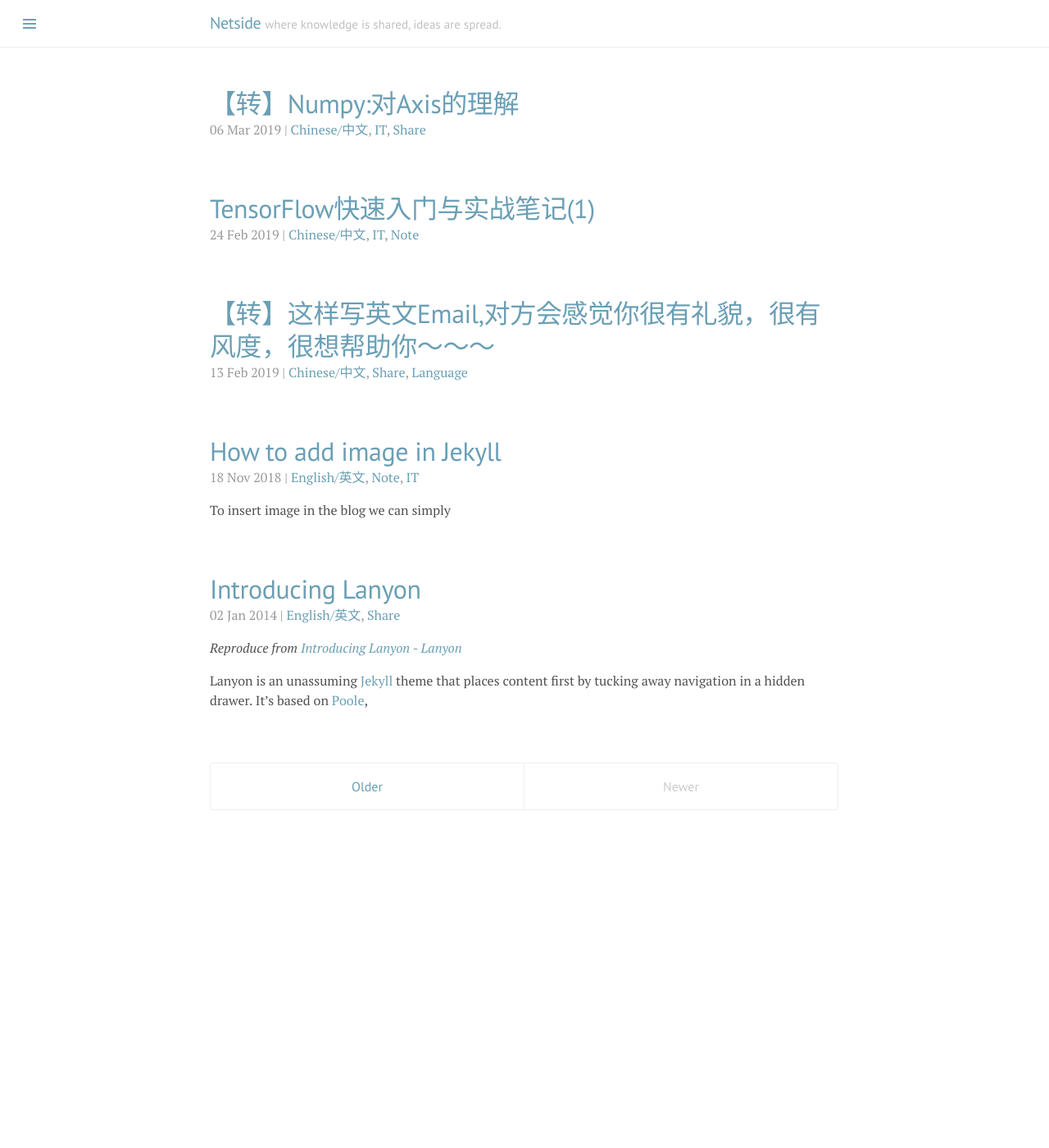
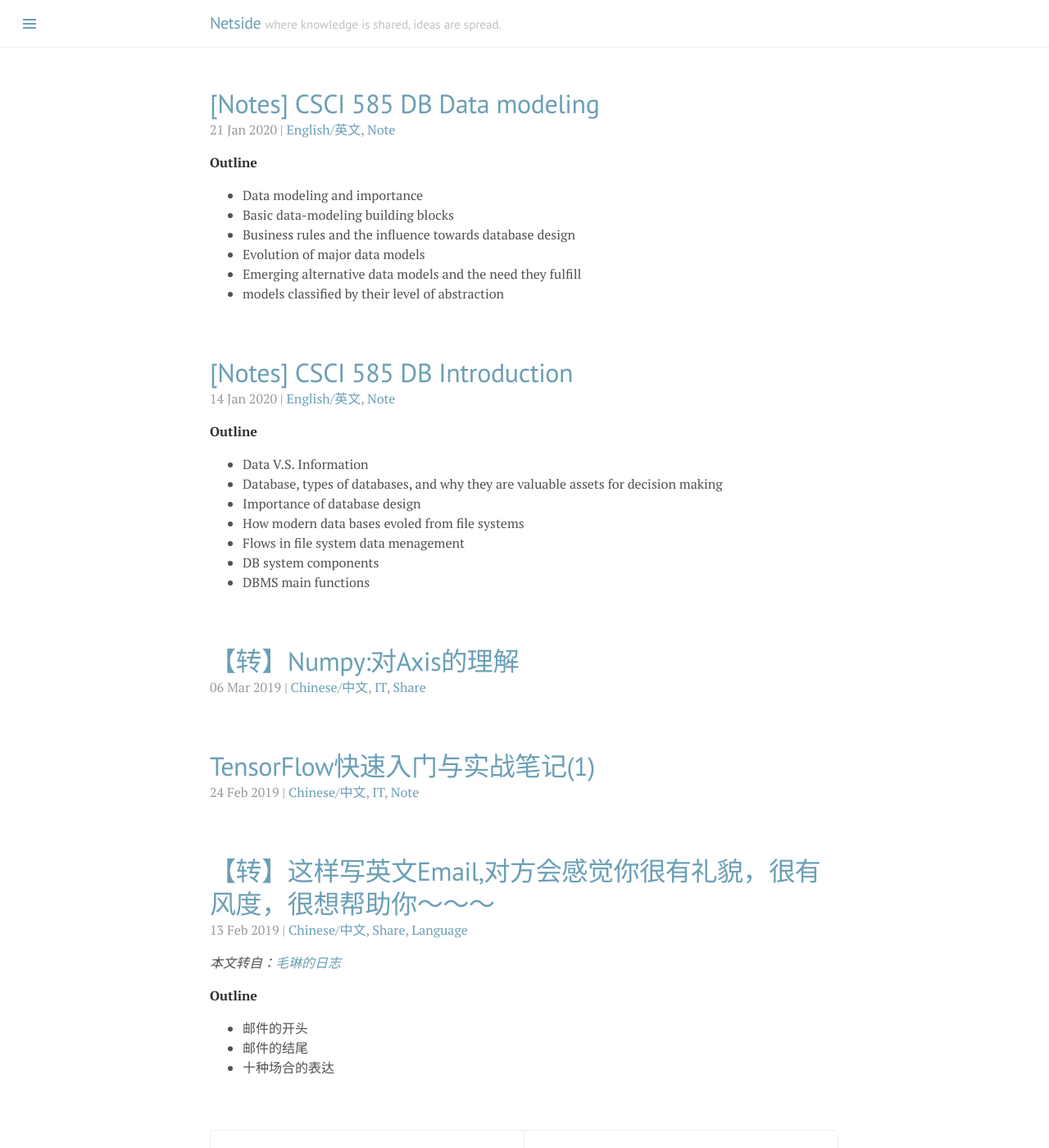
Before and after one commit to SuperElephant/blog_jekyll, a Jekyll site: the page built from index.html, in a window 1280 px wide and 1400 px high. Shown: the whole window at 82% size. Built offline with Jekyll 4.4.1, drawn with Linux system fonts in a browser that asks for light colours; the list of posts is cut into pages by our own code; part of the change alters nothing that is shown.

Commit message:
add two notes, fix homepage turning

```diff
--- a/_posts/2019-02-13-polite-English-email.md
+++ b/_posts/2019-02-13-polite-English-email.md
@@ -2,10 +2,17 @@
 layout: post
 title: "【转】这样写英文Email,对方会感觉你很有礼貌，很有风度，很想帮助你～～～"
 tags: [chn, share, language]
-excerpt_separator: ##
+excerpt_separator: ---
 ---
 
 *本文转自：[毛琳的日志](http://blog.renren.com/blog/373324548/744666903)*
+
+**Outline**
+- 邮件的开头
+- 邮件的结尾
+- 十种场合的表达
+
+---
 
 需要写的英文邮件多了，就觉得很吃力，尤其是当需要经常写给同一个人时。希望邮件的开头、结尾、
 一些客套的话能有不同的表达~~
--- /dev/null
+++ b/_posts/2020-01-14-585_note_1_introduction.md
@@ -0,0 +1,165 @@
+---
+layout: post
+title: "[Notes] CSCI 585 DB Introduction"
+tags: [eng, note]
+excerpt_separator: ---
+---
+
+**Outline**
+- Data V.S. Information
+- Database, types of databases, and why they are valuable assets for decision making
+- Importance of database design
+- How modern data bases evoled from file systems
+- Flows in file system data menagement
+- DB system components
+- DBMS main functions
+
+---
+
+## Data V.S. Information
+
+### Data
+- Row facets: Not yet been processed to reveal the meaning
+- Building blocks of infromation
+- Data management: Generation, storage, and retrieval of data
+
+### Information
+- Produced by processing data
+- Reveal the meaning of data
+- Enable Knowledge creation
+- Should be accurate, relevant, and timely to enable good decision making
+
+
+## Database
+- Shared, integrated computer structure that stores a collection of
+  - End-user data - Raw facts of interest to end user
+  - **Metadata:** Data about data, which the end-user data are integrated and managed (describe data characteristics and relationships)
+
+### Database management system (DBMS)
+  - Collection of programs
+  - Manages the database structure
+  - Controls access to data stored in the database
+  - Intermediary between the user and the database
+  - Enables data to be shared
+  - Presents the end user with an integrated view of the data
+  - Receives and translate application requests in to operations required to fulfill the requests
+  - Hide database's internal complexity from the application progeams and users
+
+![DBMS](/assets/img/Screen&#32;Shot&#32;2020-02-02&#32;at&#32;22.25.49.png)
+
+#### Advantage
+- Better data integration and less data inconsistency
+  - **Data inconsistency:** Different versions of the same data appear in different places
+- Increased end-user productivity
+- Imporoved:
+  - Data sharing
+  - Data security
+  - Data access
+  - Decision making
+    - **Data quality:** Promoting accuracy, validity, and timeliness of data
+
+
+### Types of Database
+
+#### Based on user count
+- **Single-uer database:** Supports one user at a time
+  - **Desktop database:** Runs on PC
+- **Multiuser database:** Supports multiple users at the same time
+  - **Workgroup databases:** Supports a small number of users or a specific department
+  - **Enterprise data bases:** Supports many user across many departments
+
+#### Based on location
+- **Centralized database:** Data is located at a single site
+- **Distributed database:** Data is distributed across different sites
+- **Cloud database:** Created and maintained using cloud data services that provide defined performance measures for the database (it is distributed but with one more part involve, i.e. some companies run massive data center)
+
+#### Based on content
+- **General-purpose databases:** Contains a wide variety of data used in multiple disciplines
+- **Discipline-specific databases:** Contains data focused on specific subject areas
+
+#### Based on data currency (write/read)
+- **Operational database:** Designed to supprot a company's day-tp day operations
+- **Analytical database:** Store historical data and business metrics used exclusively for tactical of strategic decision making
+  - **Data warehouse**: Store data in a formate optimized for decision support
+- **online analytical processing (OLAP):** Enable retrieving, processing, and modeling data from the data warehouse
+- **Business intelligence:** Capture and processes business data to generate information that support decision making
+
+#### Based ib tge structure on of contained data
+- **Unstructured data:** It exists in their original state
+- **Structured data:** It results from formatting; Structure is applied based on type of processing to be performed
+- **Semistructured data:** Processed to some extent
+- **Extensible Markup Language (XML):** Represents dat elements in textual format
+- **JSON:** Much better then XML
+
+## Evolution of File System Data Processing
+- **Manual File Systems:** Accomplished through a system of file folders and filing cabinets
+- **Computerized File Systems:** Data processing specialist: Created a computer-based system that would track data and produce required reports
+- **File System Redux:** End-User Productivity Tools: Includes spreadsheet programs such as MS Excel
+
+### Basic File Terminology
+- **Data**: Raw facts, such as phon number, birth dates... Data have little meaning unless they have been organized in some logical manner.
+- **Field**: A Character of group of characters that has a specific meaning. A field is used to define and store data.
+- **Record**: A logically connected set of one or more fields that describes a person, place, of thing. e.g., the fields that constitute a record for a customer might consist of the name, address, phone etc.
+- **File**: A collection of related records.
+
+### Problems with File System Data Processing
+- Lengthy development times
+- Difficulty of getting quick answers
+- Complex system administration
+- Lack of security and limited data sharing
+- Extensive programming
+- **Structural dependence**: Access to a file is dependent on its own structure. All file system programs are modified to conform to a new file structure
+- **Structural independence**: File structure is changed with out affecting the application's ability to access the data
+- Data dependence: data access changes when data storage characteristics change
+- Data independence: Data storage characteristics is changed without affecting the program's ability to access the data
+- Practical significance of data dependence is difference between logical and physical format
+
+## Data Redundancy
+- Unnecessarily storing same data at different places
+- **Island of information**: Scattered data locations. Increases the probability of having different versions of the same data
+
+### Implications
+- Poor data security
+- Risk of data inconsistency
+- Increased likelihood of data-entry errors when complex entries are made in different files
+- **Data anomaly:** Develops when not all of the required changes in the redundant data are made successfully
+  - Update Anomalies
+  - Inserting Anomalies
+  - Deletion Anomalies
+
+
+## Database Systems
+- Logically related data sore in a single logical  data repository
+  - Physically distributed among multiple storage facilities
+  - DBMS eliminates most of file system's problems
+- Current generation DBMS software:
+  - Stores data structures, relationships between structures, and access paths
+  - Defines, stores, and manages all access path and components
+
+### DBMS Functions
+- Data dictionary management
+  - Data dictionary: Stores definitions of the data elements and their relationships
+- Data storage management
+  - Performance tuning: Ensures efficient performance of the database in terms of storage and access speed
+- Data transformation and presentation
+  - Transforms entered data to conform to required data structures
+- Security management
+- Enforces user security and data privacy
+- Multiuser access control
+  - Sophisticated algorithms ensure that multiple users can access the database concurrently without compromiseing its integrity
+- Backup and recovery management
+  - Enables recovery of the database after a failure
+- Data integrity management
+  - Minimize redundancy and maximizes consistency
+- Database access languages and application programming interfaces
+  - Query language: Let the user specify what must be done without having to specify how
+  - Structure Query Language (SQL) De facto query language and data access standard supported by the majority of DBMS vendors
+- Database communication interfaces
+  - Accept end-user requests via multiple, different network environment
+
+### Disadvantage of DS
+- Increased costs
+- Management complexity
+- Maintaining currency
+- Vendor dependence
+- Frequent upgrade/replacement cycles
--- /dev/null
+++ b/_posts/2020-01-21-585_note_2_data_model.md
@@ -0,0 +1,260 @@
+---
+layout: post
+title: "[Notes] CSCI 585 DB Data modeling"
+tags: [eng, note]
+excerpt_separator: ---
+---
+
+**Outline**
+- Data modeling and importance
+- Basic data-modeling building blocks
+- Business rules and the influence towards database design
+- Evolution of major data models
+- Emerging alternative data models and the need they fulfill
+- models classified by their level of abstraction
+
+---
+
+## Standard Database Concepts
+- **Schema**: Conceptual organization of the entire database as viewed by the database administrator
+- **Subschema**: Portion of the database seen by the application programs that produce the desired information from the data within the database
+- **Data manipulation language (DML)**: Environment in which data can be managed and is used to work with the data in the database
+- **Schema data definition language (DDL)**:Enables the database administrator to define the schema components
+- *SQL does both of DML and DDL*
+
+## Data Modeling and Data Models
+- **Data modeling**: Iterative and progressive process of creating a specific data model for a determined problem domain.
+- **Data models**: Simple representations of complex real-world data structures. Useful for supporting a specific problem domain
+- **Model**: Abstraction of a real-world object or event
+
+### Importance of Data Models
+- Are a communication tool
+- Give an overall view of the database
+- Organize data for various users
+- Are an abstraction for the creation of good database
+
+
+## Data Model Basic Building Blocks
+- **Entity**: Unique and distinct object used to collect and store data
+  - **Attribute**: Describes an association among entities
+- **Relationship**: Describes an association among entities
+  - **One-to-many (1:M)**
+  - **Many-to-Many (M:N or M:M)**
+  - **One-to-one (1:1)**
+- **Constraint**: Set of rules to ensure data integrity
+
+
+## Business Rules
+- Brief, precise, and unambiguous description of a policy, procedure, or principle
+- Enable defining the basic building blocks
+- Describe main and distinguishing characteristics
+
+### Sources of Business Rules
+- Company managers
+- Policy makers
+- Department managers
+- Written documentation
+- Direct interviews with end users
+
+### Reasons for Identifying and Documenting Business Rules
+- Help standardize company's view of data
+- Communications tool between users and sesigners
+- Allow designer to:
+  - Understand the nature, role, scope of data, and business processes
+  - Develop appropriate relationship participation rules and constraints
+  - Create an accurate data model
+
+### Translating Business Rules into Data Model Components
+- Nouns translate into entities
+- Verbs translate into relationship among entities
+- Relationship are bidirectional
+- Questions to identity the relationship type
+  - How many instances of B are related to one instance of A?
+  - How many instances of A are related to one instance of B?
+
+#### Naming Conventions
+- Entity names - Required to:
+  - Be descriptive of the objects in the business environment
+  - Use terminology that is familiar to the **users**
+- Attribute name - Required to be descriptive of the data represented by the attribute
+- Proper naminh:
+  - Facilitates communication between parties
+  - Promotes self-documentation
+
+
+## Evolution of major models
+
+### Hierarchical modeling
+
+At first, data was stored in individual files (transitioned from paper).
+The next improvement was a 'hierarchical DB model', where data was structured in the form of a tree [similar to a modern filesystem]. Data, in the form of nodes, are linked in a tree-like fashion. To traverse the tree, we need to know the underlying format ('class hierarchy, to make an analogy with classes and objects), and the actual path [eg. to relate A1 and D2, we need to traverse A1->B1->C3>D2]. (Notice, add or delete node may break the link, i.e., **structure dependent**)
+![Hierarchical modeling](/assets/img/hierModel.jpg)
+Hierarchies are good for '1:M' [tree], but not 'M:N' [graph or multiple inheritance].
+
+- Manage large amounts of data for complex manufacturing projects
+- Represented by a upside-down tree which contains segments
+  - **Segments**: Equivalent of a file system's record type
+- Depicts a set of one-to-many (1:M) relationships
+
+#### Advantages
+- Promotes data sharing
+- Parent/child relationship promptes conceptual simplicity and data integrity
+- Database security is provided and enforced by DBMS
+- Efficient with 1:M relationship
+
+#### Disadvantages
+- Requires knowledge of physical data storage characteristics
+- Navigational system requires knowledge of hierarchical path
+- Changes in structure require changes in all application programs
+- Implementation limitations
+- No data definition
+- Lack of standards
+
+
+### Network modeling
+A network model is better than a hierarchical one, because it can capture M:N [in addition to the above, another example is 'products and orders']. (structure dependence)
+![network modeling](/assets/img/Netw.jpg)
+
+- Represent complex data relationships
+- Improve database performance and impose a database standard
+- Depicts both one-to-many (1:M) and Many-to-many (M:N) relationship
+
+#### Advantage
+- Conceptual simplicity
+- Handles more relationship types
+- Data access is flexible
+- Data owner/member relationship promotes data integrity
+- Conformance to standards
+- Includes data definition language (DDL) and data manipulation language (DML)
+
+#### Disadvantage
+- System complexity limits efficiency
+- Navigational system yields complex implementation, application development, and management
+- Structural changes require changes in all application programs
+
+### The Relational Model
+- Produced an automatic transmission database that replaced standard transmission databases
+- Based on a relation
+  - **Relation** or **table**: Matrix composed of intersecting tuple and attribute
+    - **Tuple** : Rows
+    - **Attribute**: Columns
+- Describes a precise set of data manipulation constructs
+
+#### Advantages
+- Structural independence is promoted using independent tables
+- Tabular view improves conceptual simplicity
+- Ad hoc query capability is based on SQL
+- Isolates the end user from physical-level details
+- Improves implementation and management simplicity
+
+#### ~~Disadvantages~~
+- ~~Requires substantial hardware and system software overhead~~
+- ~~Conceptual simplicity gives untrained people the tools to use a good system poorly~~
+- ~~May promote information problems~~
+
+#### Relational Database Management System(RDBMS)
+- Performs basic functions provided by the hierarchical and network DBMS systems
+- Makes the relational data model easier to understand and implement
+- Hides the complexities of the relational model from the user
+
+#### SQL-Based Relational Database Application
+- End-user interface
+  - Allows end user to interact with the data
+- Collection of tables stored in the database
+  - Each table is independent from another
+  - Rows in different tables are related based on common values in common attributes
+- SQL engine
+  - Executes all queries
+
+### The Entity Relationship Model (E-R)
+- Graphical representation of entities and their relationships in a database structure
+- **Entity relationship diagram (ERD)**
+  - Uses graphic representations to model database components
+- **Entity instance or entity occurrence**
+  - Rows in the relational table
+- **Connectivity**: Term used to label the relationship types
+
+#### Advantages
+- Visual modeling yields conceptual simplicity
+- Visual representation makes it an effective communication tool
+- Is integrated with the dominant relational model
+#### ~~Disadvantages~~
+- ~~Limited constraint representation~~
+- ~~Limited relationship representation~~
+- ~~No data manipulation language~~
+- ~~Loss of information content occurs when attributes are removed from entities to avoid crowded displays~~
+
+![The ER Model Notations](/assets/img/24.jpg)
+
+More notations: Additional reading: [here](http://bytes.usc.edu/cs585/s20_db0ds1ml2agi/lectures/DataModeling/more/notations.pdf) is information on, and comparison between, four ER notations: Chen, Crow, Rein85, IDEFIX.
+
+
+### O-O databases
+Also called 'object stores', these dbs offer(ed) a way to store ("persist") objects on disk. The objects (entity instances) are instanced from classes (entities), like with standard OO programming practice.
+
+#### Advantages:
+- 'cleaner' design - objects mimic real-world counterparts
+- inheritance and encapsulation possible
+- richer datatypes (attributes) available
+- good for CAD, multimedia..
+
+#### Drawbacks:
+- harder to query (compared to relational DBs) - no straightforward way to build and traverse relations between objects
+- relations are simpler in certain situations
+
+The RDBMS community collectively ignored this development..
+
+
+### O-R databases
+These are a compromise between RDBs and OODBs - they feature an O-O front-end over a relational architecture. Interfacing applications do so in an O-O way, and queries/modifications are translated to/from relational form ("ORM").
+
+#### Benefits:
+- easy to access the data from an O-O application
+- queries can be simpler (can use objects' structure)
+
+#### Drawback:
+- performance can be poor on account of the two-way translation
+
+
+![Evolution of Data Models](/assets/img/36.jpg)
+Data models have evolved - from 'hierarchical' (very rigid) to 'NoSQL' (VERY flexible).
+
+## Models classified by their level of abstraction
+
+### Layered data abstraction
+![Layered data abstraction](/assets/img/37.jpg)
+
+### The External Model
+An external model is a collection of 'fragmented', 'from the stakeholders' POV', modeling of a database.
+- End users’ view of the data environment
+- ER diagrams are used to represent the external views
+- **External schema**: Specific representation of an external view
+
+![External Model](/assets/img/39.jpg)
+
+### The Conceptual Model
+- Represents a global view of the entire database by the entire organization
+- **Conceptual schema**: Basis for the identification and high-level description of the main data objects
+- Has a macro-level view of data environment
+- Is software and hardware independent
+- **Logical design**: Task of creating a conceptual data model
+
+![Conceptual Model for Tiny College](/assets/img/41.jpg)
+
+### The Internal Model
+An internal model specifies what type of modeling (eg. relational, NoSQL...) to use for storing the data.
+- Representing database as seen by the DBMS mapping conceptual model to the DBMS
+- **Internal schema**: Specific representation of an internal model
+- Uses the database constructs supported by the chosen database
+- Is software dependent and hardware independent
+- **Logical independence**: Changing internal model without affecting the conceptual model
+![Internal Model for Tiny College](/assets/img/43.jpg)
+
+### The Physical Model
+The physical model specifies actual data storage specifics (file format, APIs...).
+- Operates at lowest level of abstraction
+- Describes the way data are saved on storage media such as disks or tapes
+- Requires the definition of physical storage and data access methods
+- Relational model aimed at logical level
+- Does not require physical-level details
+- Physical independence: Changes in physical model do not affect internal model
--- a/index.html
+++ b/index.html
@@ -22,15 +22,15 @@ title: Home
 
 <div class="pagination">
   {% if paginator.next_page %}
-    <a class="pagination-item older" href="{{ site.baseurl }}page{{paginator.next_page}}">Older</a>
+    <a class="pagination-item older" href="{{ site.baseurl }}/page{{paginator.next_page}}">Older</a>
   {% else %}
     <span class="pagination-item older">Older</span>
   {% endif %}
   {% if paginator.previous_page %}
     {% if paginator.page == 2 %}
-      <a class="pagination-item newer" href="{{ site.baseurl }}">Newer</a>
+      <a class="pagination-item newer" href="{{ site.baseurl }}/">Newer</a>
     {% else %}
-      <a class="pagination-item newer" href="{{ site.baseurl }}page{{paginator.previous_page}}">Newer</a>
+      <a class="pagination-item newer" href="{{ site.baseurl }}/page{{paginator.previous_page}}">Newer</a>
     {% endif %}
   {% else %}
     <span class="pagination-item newer">Newer</span>
```
Also changed, not shown: assets/img/24.jpg (added), assets/img/36.jpg (added), assets/img/37.jpg (added), assets/img/39.jpg (added), assets/img/41.jpg (added), assets/img/43.jpg (added), assets/img/Netw.jpg (added), assets/img/Screen Shot 2020-02-02 at 22.25.49.png (added), assets/img/hierModel.jpg (added).
